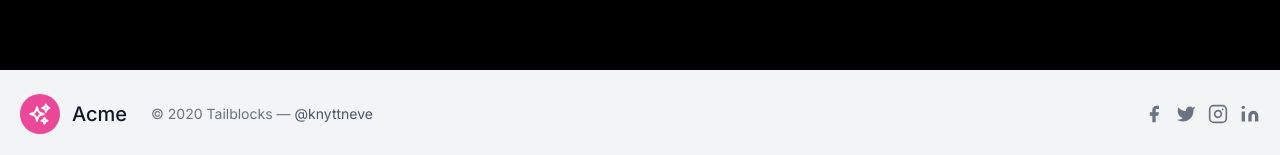
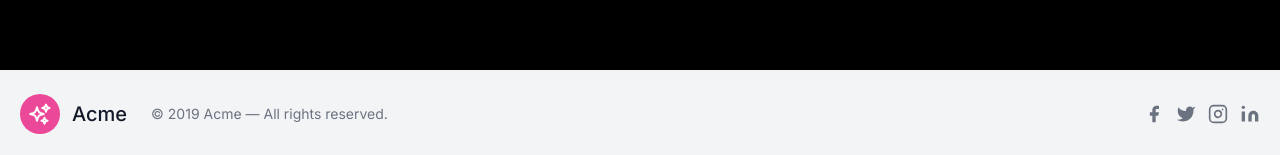
Before and after one commit to lngtai001/next-js-app, a Next.js app: page / in a window 1280 px wide. Shown: the part 4858-5013 px from the top of the page. Built offline with nearby package versions, Linux system fonts and the light colour scheme.

Commit message:
extract social media svgs

```diff
--- a/src/components/footer.tsx
+++ b/src/components/footer.tsx
@@ -1,4 +1,71 @@
 import Logo from "@/components/logo";
+import Link from "next/link";
+
+// TODO TL move SVGs to public folder
+function FacebookSVG() {
+    return (
+        <svg fill="currentColor" stroke-linecap="round" stroke-linejoin="round" stroke-width="2" className="w-5 h-5" viewBox="0 0 24 24">
+            <path d="M18 2h-3a5 5 0 00-5 5v3H7v4h3v8h4v-8h3l1-4h-4V7a1 1 0 011-1h3z"></path>
+        </svg>
+    )
+}
+
+function TwitterSVG() {
+    return (
+        <svg fill="currentColor" stroke-linecap="round" stroke-linejoin="round" stroke-width="2" className="w-5 h-5" viewBox="0 0 24 24">
+            <path d="M23 3a10.9 10.9 0 01-3.14 1.53 4.48 4.48 0 00-7.86 3v1A10.66 10.66 0 013 4s-4 9 5 13a11.64 11.64 0 01-7 2c9 5 20 0 20-11.5a4.5 4.5 0 00-.08-.83A7.72 7.72 0 0023 3z"></path>
+        </svg>
+    )
+}
+
+function InstagramSVG() {
+    return (
+        <svg fill="none" stroke="currentColor" stroke-linecap="round" stroke-linejoin="round" stroke-width="2" className="w-5 h-5" viewBox="0 0 24 24">
+            <rect width="20" height="20" x="2" y="2" rx="5" ry="5"></rect>
+            <path d="M16 11.37A4 4 0 1112.63 8 4 4 0 0116 11.37zm1.5-4.87h.01"></path>
+        </svg>
+    )
+}
+
+function LinkedInSVG() {
+    return (
+        <svg fill="currentColor" stroke="currentColor" stroke-linecap="round" stroke-linejoin="round" stroke-width="0" className="w-5 h-5" viewBox="0 0 24 24">
+                <path stroke="none" d="M16 8a6 6 0 016 6v7h-4v-7a2 2 0 00-2-2 2 2 0 00-2 2v7h-4v-7a6 6 0 016-6zM2 9h4v12H2z"></path>
+                <circle cx="4" cy="4" r="2" stroke="none"></circle>
+        </svg>
+    )
+}
+
+const svgArray = [FacebookSVG, TwitterSVG ,InstagramSVG, LinkedInSVG]
+interface SocialMediaProps {
+    children: React.ReactNode;
+}
+
+const SocialMedia : React.FC<SocialMediaProps> = ({children}) => {
+    return (
+        <Link className="ml-3 text-gray-500" href={""}>
+            { children }
+        </Link>
+    )
+}
+
+function Bottom() {
+    return (
+        <div className="bg-gray-100">
+            <div className="container px-5 py-6 mx-auto flex items-center sm:flex-row flex-col">
+                <Logo />
+                <p className="text-sm text-gray-500 sm:ml-6 sm:mt-0 mt-4">© 2019 Acme — All rights reserved.</p>
+                <span className="inline-flex sm:ml-auto sm:mt-0 mt-4 justify-center sm:justify-start">
+                { svgArray.map((item) => (
+                <SocialMedia key="item" >
+                    { item() }
+                </SocialMedia>
+                ))}
+                </span>
+            </div>
+        </div>
+    )
+}
 
 export default function Footer() {
     return (
@@ -70,38 +137,7 @@ export default function Footer() {
               </div>
             </div>
           </div>
-          <div className="bg-gray-100">
-            <div className="container px-5 py-6 mx-auto flex items-center sm:flex-row flex-col">
-         <Logo />
-              <p className="text-sm text-gray-500 sm:ml-6 sm:mt-0 mt-4">© 2020 Tailblocks —
-                <a href="https://twitter.com/knyttneve" rel="noopener noreferrer" className="text-gray-600 ml-1" target="_blank">@knyttneve</a>
-              </p>
-              <span className="inline-flex sm:ml-auto sm:mt-0 mt-4 justify-center sm:justify-start">
-                <a className="text-gray-500">
-                  <svg fill="currentColor" stroke-linecap="round" stroke-linejoin="round" stroke-width="2" className="w-5 h-5" viewBox="0 0 24 24">
-                    <path d="M18 2h-3a5 5 0 00-5 5v3H7v4h3v8h4v-8h3l1-4h-4V7a1 1 0 011-1h3z"></path>
-                  </svg>
-                </a>
-                <a className="ml-3 text-gray-500">
-                  <svg fill="currentColor" stroke-linecap="round" stroke-linejoin="round" stroke-width="2" className="w-5 h-5" viewBox="0 0 24 24">
-                    <path d="M23 3a10.9 10.9 0 01-3.14 1.53 4.48 4.48 0 00-7.86 3v1A10.66 10.66 0 013 4s-4 9 5 13a11.64 11.64 0 01-7 2c9 5 20 0 20-11.5a4.5 4.5 0 00-.08-.83A7.72 7.72 0 0023 3z"></path>
-                  </svg>
-                </a>
-                <a className="ml-3 text-gray-500">
-                  <svg fill="none" stroke="currentColor" stroke-linecap="round" stroke-linejoin="round" stroke-width="2" className="w-5 h-5" viewBox="0 0 24 24">
-                    <rect width="20" height="20" x="2" y="2" rx="5" ry="5"></rect>
-                    <path d="M16 11.37A4 4 0 1112.63 8 4 4 0 0116 11.37zm1.5-4.87h.01"></path>
-                  </svg>
-                </a>
-                <a className="ml-3 text-gray-500">
-                  <svg fill="currentColor" stroke="currentColor" stroke-linecap="round" stroke-linejoin="round" stroke-width="0" className="w-5 h-5" viewBox="0 0 24 24">
-                    <path stroke="none" d="M16 8a6 6 0 016 6v7h-4v-7a2 2 0 00-2-2 2 2 0 00-2 2v7h-4v-7a6 6 0 016-6zM2 9h4v12H2z"></path>
-                    <circle cx="4" cy="4" r="2" stroke="none"></circle>
-                  </svg>
-                </a>
-              </span>
-            </div>
-          </div>
+        <Bottom />
         </footer>
     );
   }
```
